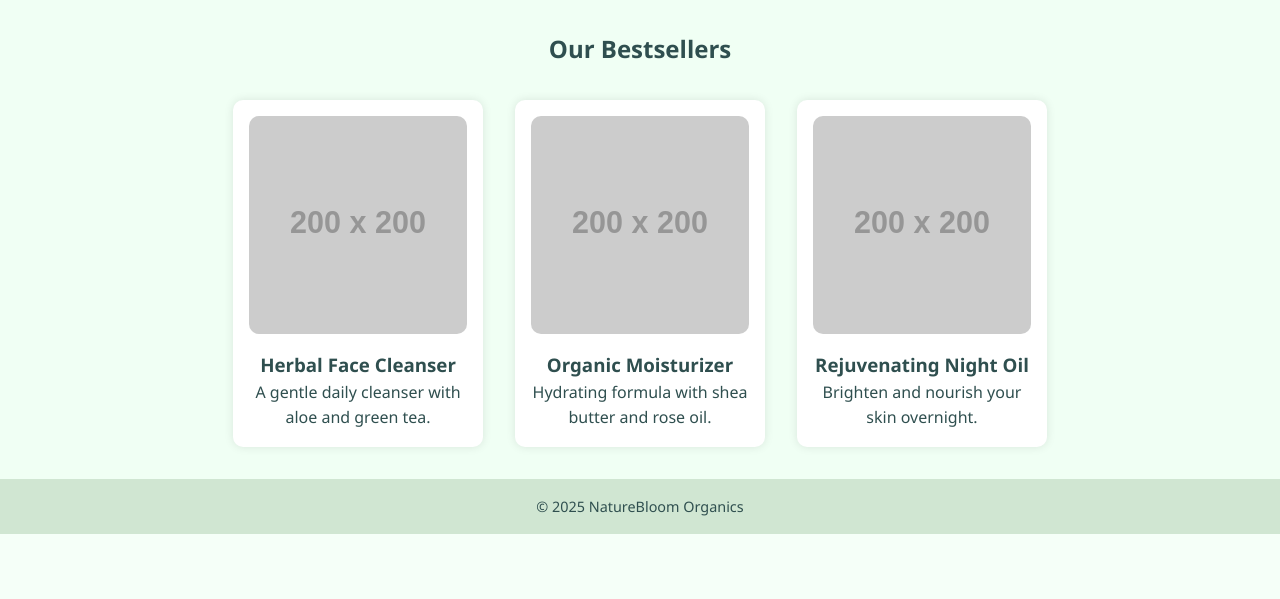
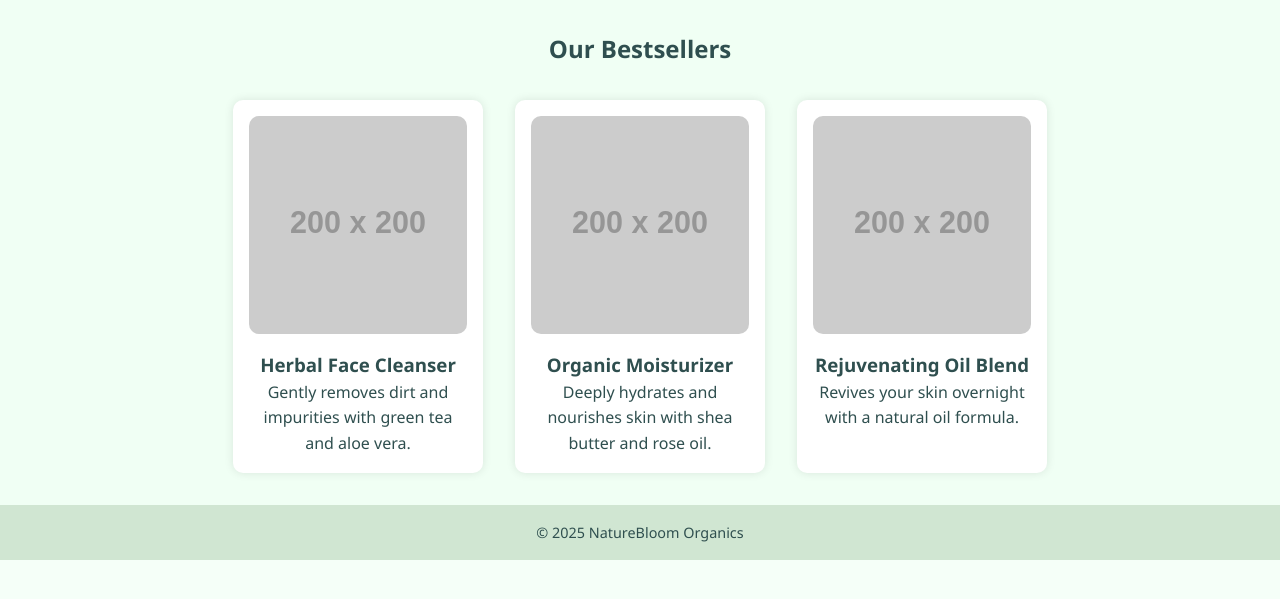
Before and after one commit to ishagupta113/Myorganicproduct, a plain HTML site: page product.html in a window 1280 px wide. Shown: the part 75-674 px from the top of the page. Drawn offline with Linux system fonts and the light colour scheme; placeholder pictures from the web are drawn by us.

Commit message:
Update product.html

```diff
--- a/product.html
+++ b/product.html
@@ -8,17 +8,21 @@
   <link rel="stylesheet" href="style.css" />
 
   <!-- Google Tag Manager -->
-  <script>(function(w,d,s,l,i){w[l]=w[l]||[];w[l].push({'gtm.start':
-  new Date().getTime(),event:'gtm.js'});var f=d.getElementsByTagName(s)[0],
-  j=d.createElement(s),dl=l!='dataLayer'?'&l='+l:'';j.async=true;j.src=
-  'https://www.googletagmanager.com/gtm.js?id='+i+dl;f.parentNode.insertBefore(j,f);
-  })(window,document,'script','dataLayer','GTM-TCG7M3BJ');</script>
+  <script>
+    (function(w,d,s,l,i){w[l]=w[l]||[];w[l].push({'gtm.start':
+    new Date().getTime(),event:'gtm.js'});var f=d.getElementsByTagName(s)[0],
+    j=d.createElement(s),dl=l!='dataLayer'?'&l='+l:'';j.async=true;j.src=
+    'https://www.googletagmanager.com/gtm.js?id='+i+dl;f.parentNode.insertBefore(j,f);
+    })(window,document,'script','dataLayer','GTM-TCG7M3BJ');
+  </script>
   <!-- End Google Tag Manager -->
 </head>
 <body>
   <!-- Google Tag Manager (noscript) -->
-  <noscript><iframe src="https://www.googletagmanager.com/ns.html?id=GTM-TCG7M3BJ"
-  height="0" width="0" style="display:none;visibility:hidden"></iframe></noscript>
+  <noscript>
+    <iframe src="https://www.googletagmanager.com/ns.html?id=GTM-TCG7M3BJ"
+    height="0" width="0" style="display:none;visibility:hidden"></iframe>
+  </noscript>
   <!-- End Google Tag Manager (noscript) -->
 
   <header>
@@ -34,19 +38,21 @@
     <h2>Our Bestsellers</h2>
     <div class="product-grid">
       <div class="product">
-        <img src="https://via.placeholder.com/200" alt="Herbal Cleanser" />
+        <img src="https://via.placeholder.com/200" alt="Herbal Face Cleanser" />
         <h3>Herbal Face Cleanser</h3>
-        <p>A gentle daily cleanser with aloe and green tea.</p>
+        <p>Gently removes dirt and impurities with green tea and aloe vera.</p>
       </div>
+
       <div class="product">
-        <img src="https://via.placeholder.com/200" alt="Moisturizer" />
+        <img src="https://via.placeholder.com/200" alt="Organic Moisturizer" />
         <h3>Organic Moisturizer</h3>
-        <p>Hydrating formula with shea butter and rose oil.</p>
+        <p>Deeply hydrates and nourishes skin with shea butter and rose oil.</p>
       </div>
+
       <div class="product">
-        <img src="https://via.placeholder.com/200" alt="Rejuvenating Oil" />
-        <h3>Rejuvenating Night Oil</h3>
-        <p>Brighten and nourish your skin overnight.</p>
+        <img src="https://via.placeholder.com/200" alt="Rejuvenating Oil Blend" />
+        <h3>Rejuvenating Oil Blend</h3>
+        <p>Revives your skin overnight with a natural oil formula.</p>
       </div>
     </div>
   </section>
```
